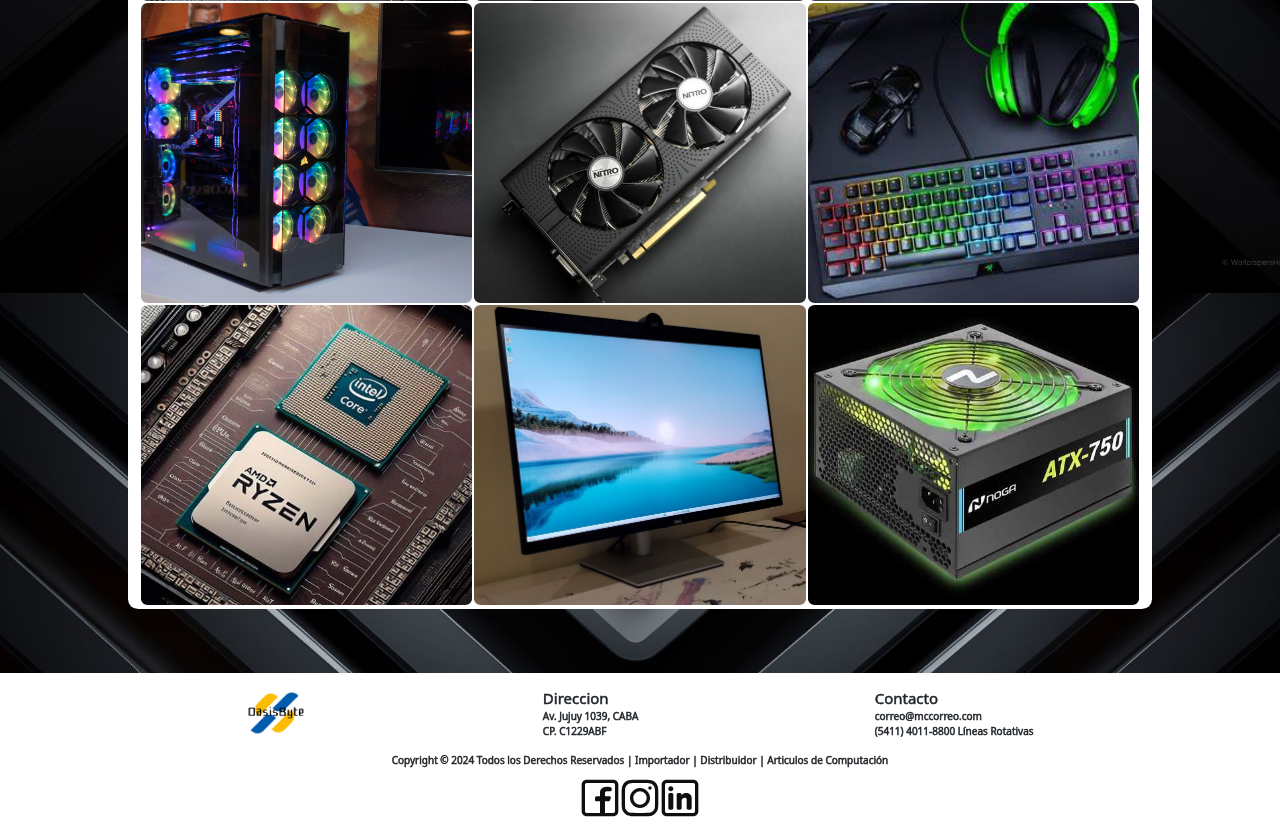
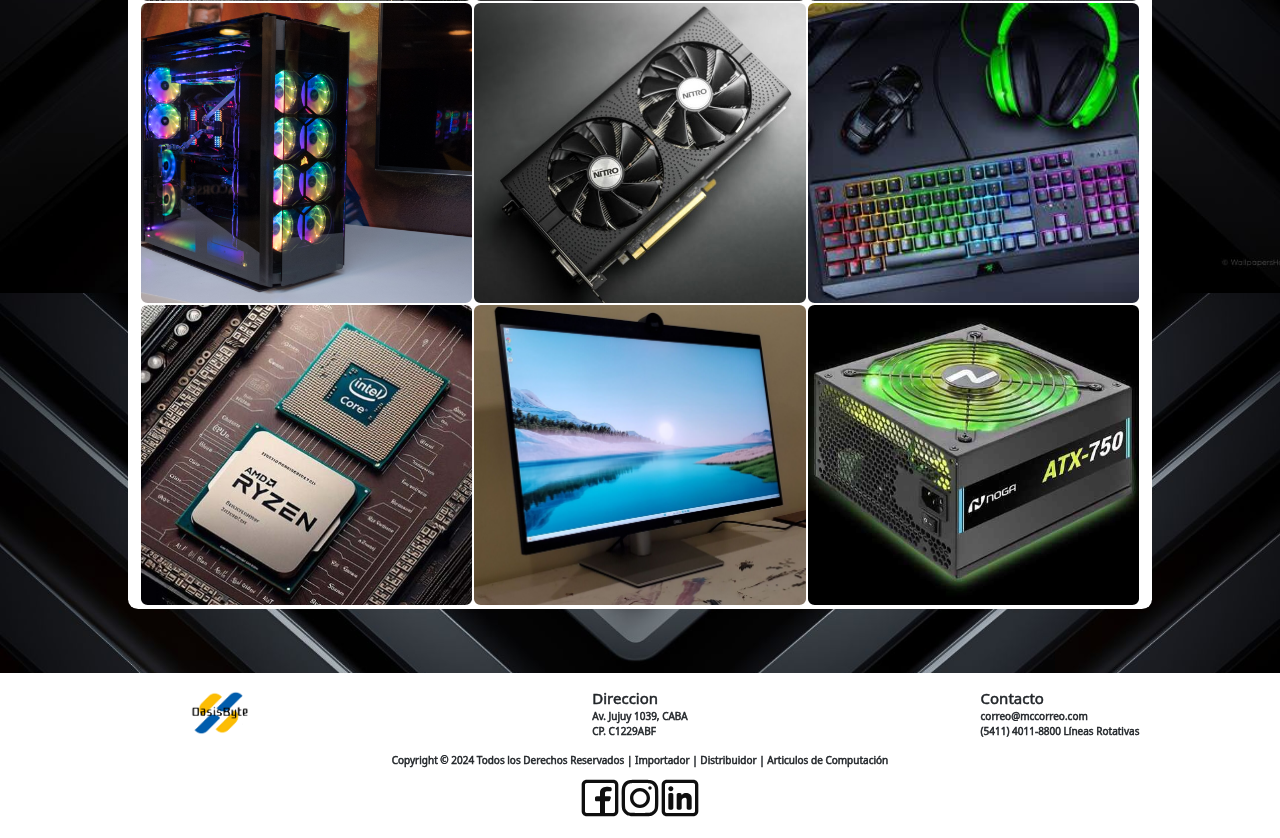
Before and after one commit to luriv28/proyecto_codoAcodo, a plain HTML site: page index/index.html in a window 1280 px wide. Shown: the part 1307-2145 px from the top of the page. Drawn offline with nearby package versions, Linux system fonts and the light colour scheme.

Commit message:
footer corregido

```diff
--- a/index/index.css
+++ b/index/index.css
@@ -271,9 +271,10 @@ footer article p {
 }
 
 .articleFooter {
-    display: flex;
-    justify-content: space-evenly;
+    display: grid;
+    grid-template-columns: 1fr 1fr 1fr;
     align-items: center;
+    justify-items: center;
 }
 
 .articleFooter img{
--- a/index/index.html
+++ b/index/index.html
@@ -8,6 +8,7 @@
   <link href="https://cdn.jsdelivr.net/npm/bootstrap@5.3.3/dist/css/bootstrap.min.css" rel="stylesheet"
     integrity="sha384-QWTKZyjpPEjISv5WaRU9OFeRpok6YctnYmDr5pNlyT2bRjXh0JMhjY6hW+ALEwIH" crossorigin="anonymous" />
   <link rel="stylesheet" href="index.css" />
+  <link rel="icon" type="image/x-icon" href="../img/index/logo.png">
 </head>
 
 <body class="body">
```
